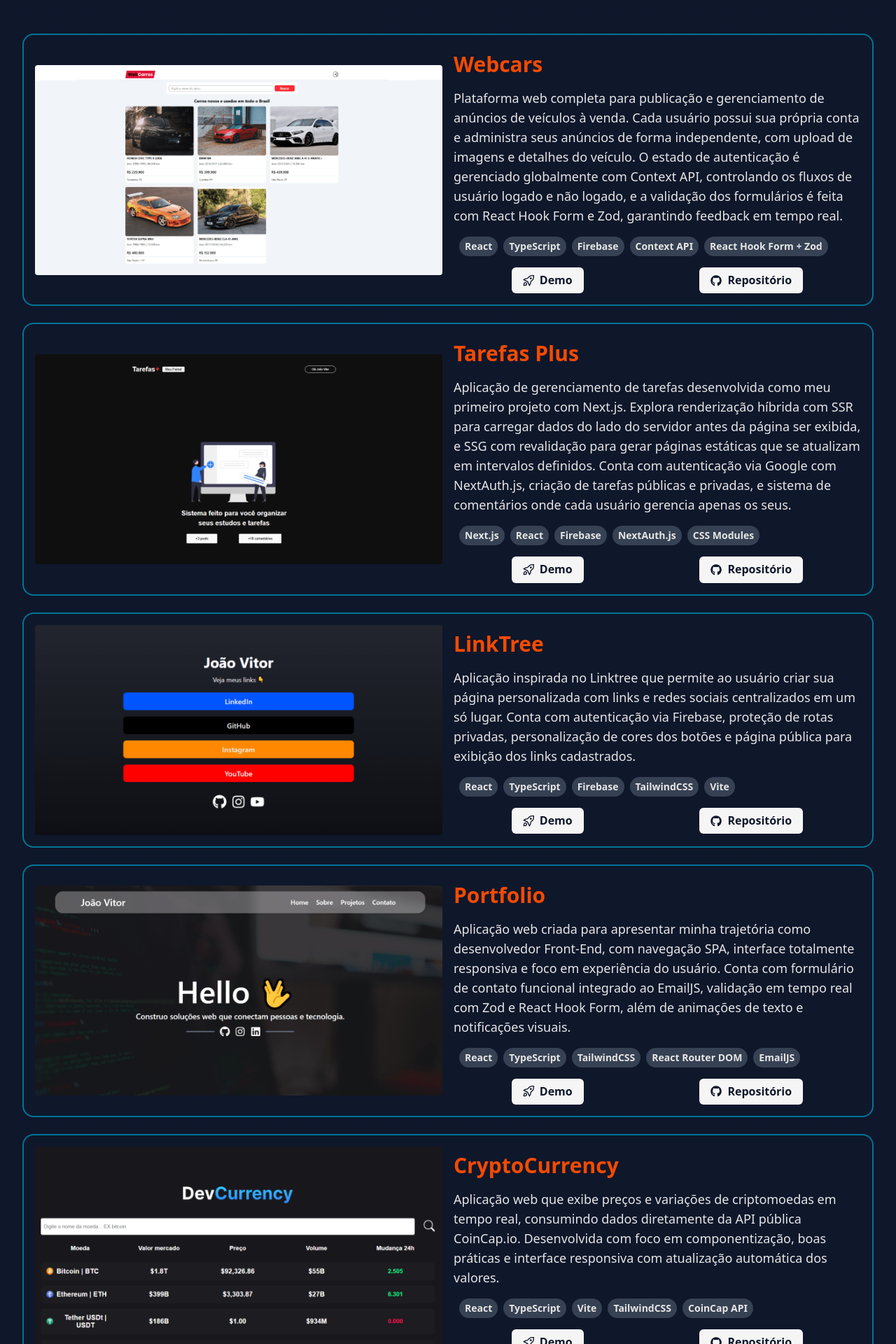
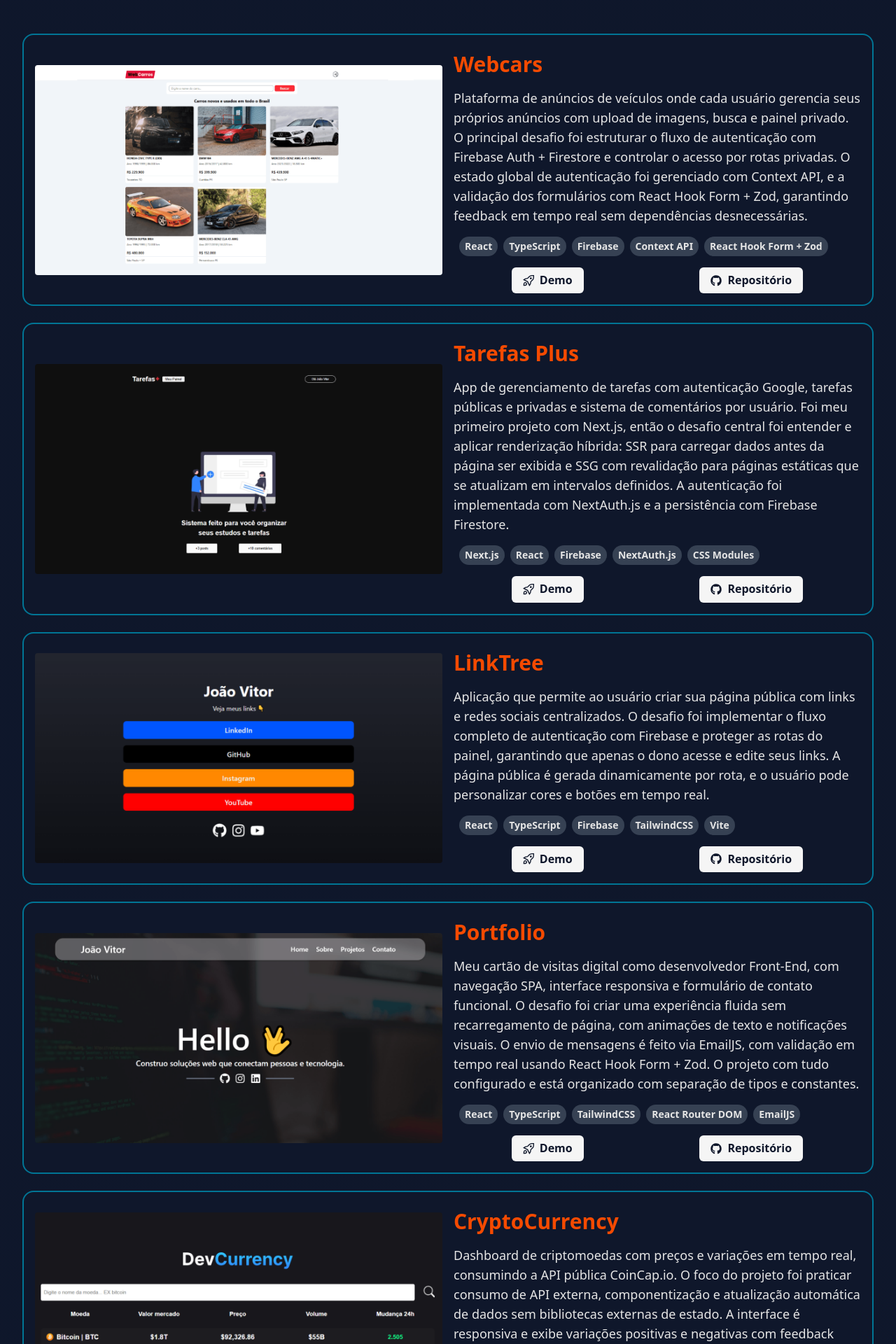
Before and after one commit to jotavitorz/joaovitor-portfolio, a React app: page /projetos in a window 1280 px wide. Shown: the part 220-2140 px from the top of the page at 70% size. Built offline with nearby package versions, Linux system fonts and the light colour scheme; no server answers; the HTML template or start-up script is replaced by a standard one.

Commit message:
feat: melhora descricoes dos projetos com contexto tecnico

```diff
--- a/src/constants/index.ts
+++ b/src/constants/index.ts
@@ -27,7 +27,7 @@
   {
     id: "1",
     title: "Webcars",
-    description: "Plataforma web completa para publicação e gerenciamento de anúncios de veículos à venda. Cada usuário possui sua própria conta e administra seus anúncios de forma independente, com upload de imagens e detalhes do veículo. O estado de autenticação é gerenciado globalmente com Context API, controlando os fluxos de usuário logado e não logado, e a validação dos formulários é feita com React Hook Form e Zod, garantindo feedback em tempo real.",
+    description: "Plataforma de anúncios de veículos onde cada usuário gerencia seus próprios anúncios com upload de imagens, busca e painel privado. O principal desafio foi estruturar o fluxo de autenticação com Firebase Auth + Firestore e controlar o acesso por rotas privadas. O estado global de autenticação foi gerenciado com Context API, e a validação dos formulários com React Hook Form + Zod, garantindo feedback em tempo real sem dependências desnecessárias.",
     image: imgProjectWebcars,
     technologies: ["React", "TypeScript", "Firebase", "Context API", "React Hook Form + Zod"],
     repository: "https://github.com/jotavitorz/web-cars",
@@ -36,7 +36,7 @@
   {
     id: "2",
     title: "Tarefas Plus",
-    description: "Aplicação de gerenciamento de tarefas desenvolvida como meu primeiro projeto com Next.js. Explora renderização híbrida com SSR para carregar dados do lado do servidor antes da página ser exibida, e SSG com revalidação para gerar páginas estáticas que se atualizam em intervalos definidos. Conta com autenticação via Google com NextAuth.js, criação de tarefas públicas e privadas, e sistema de comentários onde cada usuário gerencia apenas os seus.",
+    description: "App de gerenciamento de tarefas com autenticação Google, tarefas públicas e privadas e sistema de comentários por usuário. Foi meu primeiro projeto com Next.js, então o desafio central foi entender e aplicar renderização híbrida: SSR para carregar dados antes da página ser exibida e SSG com revalidação para páginas estáticas que se atualizam em intervalos definidos. A autenticação foi implementada com NextAuth.js e a persistência com Firebase Firestore.",
     image: imgProjectTarefas,
     technologies: ["Next.js", "React", "Firebase", "NextAuth.js", "CSS Modules"],
     repository: "https://github.com/jotavitorz/task-manager-nextjs",
@@ -45,7 +45,7 @@
   {
     id: "3",
     title: "LinkTree",
-    description: "Aplicação inspirada no Linktree que permite ao usuário criar sua página personalizada com links e redes sociais centralizados em um só lugar. Conta com autenticação via Firebase, proteção de rotas privadas, personalização de cores dos botões e página pública para exibição dos links cadastrados.",
+    description: "Aplicação que permite ao usuário criar sua página pública com links e redes sociais centralizados. O desafio foi implementar o fluxo completo de autenticação com Firebase e proteger as rotas do painel, garantindo que apenas o dono acesse e edite seus links. A página pública é gerada dinamicamente por rota, e o usuário pode personalizar cores e botões em tempo real.",
     image: imgProjectLinks,
     technologies: ["React", "TypeScript", "Firebase", "TailwindCSS", "Vite"],
     repository: "https://github.com/jotavitorz/projeto-linktree",
@@ -54,11 +54,11 @@
   {
     id: "4",
     title: "Portfolio",
-    description: "Aplicação web criada para apresentar minha trajetória como desenvolvedor Front-End, com navegação SPA, interface totalmente responsiva e foco em experiência do usuário. Conta com formulário de contato funcional integrado ao EmailJS, validação em tempo real com Zod e React Hook Form, além de animações de texto e notificações visuais.",
+    description: "Meu cartão de visitas digital como desenvolvedor Front-End, com navegação SPA, interface responsiva e formulário de contato funcional. O desafio foi criar uma experiência fluida sem recarregamento de página, com animações de texto e notificações visuais. O envio de mensagens é feito via EmailJS, com validação em tempo real usando React Hook Form + Zod. O projeto com tudo configurado e está organizado com separação de tipos e constantes.",
     image: imgProjectPortfolio,
     technologies: ["React", "TypeScript", "TailwindCSS", "React Router DOM", "EmailJS"],
     repository: "https://github.com/jotavitorz/joaovitor-portfolio",
-    deploy: "https://joaovitor-portfolio-coral.vercel.app/",
+    deploy: "https://joaovitor-portfolio-one.vercel.app/",
   },
 ];
 
--- a/src/pages/projects/index.tsx
+++ b/src/pages/projects/index.tsx
@@ -22,7 +22,7 @@
   {
     id: "1",
     title: "Webcars",
-    description: "Plataforma web completa para publicação e gerenciamento de anúncios de veículos à venda. Cada usuário possui sua própria conta e administra seus anúncios de forma independente, com upload de imagens e detalhes do veículo. O estado de autenticação é gerenciado globalmente com Context API, controlando os fluxos de usuário logado e não logado, e a validação dos formulários é feita com React Hook Form e Zod, garantindo feedback em tempo real.",
+    description: "Plataforma de anúncios de veículos onde cada usuário gerencia seus próprios anúncios com upload de imagens, busca e painel privado. O principal desafio foi estruturar o fluxo de autenticação com Firebase Auth + Firestore e controlar o acesso por rotas privadas. O estado global de autenticação foi gerenciado com Context API, e a validação dos formulários com React Hook Form + Zod, garantindo feedback em tempo real sem dependências desnecessárias.",
     image: imgProjectWebcars,
     technologies: ["React", "TypeScript", "Firebase", "Context API", "React Hook Form + Zod"],
     repository: "https://github.com/jotavitorz/web-cars",
@@ -31,7 +31,7 @@
   {
     id: "2",
     title: "Tarefas Plus",
-    description: "Aplicação de gerenciamento de tarefas desenvolvida como meu primeiro projeto com Next.js. Explora renderização híbrida com SSR para carregar dados do lado do servidor antes da página ser exibida, e SSG com revalidação para gerar páginas estáticas que se atualizam em intervalos definidos. Conta com autenticação via Google com NextAuth.js, criação de tarefas públicas e privadas, e sistema de comentários onde cada usuário gerencia apenas os seus.",
+    description: "App de gerenciamento de tarefas com autenticação Google, tarefas públicas e privadas e sistema de comentários por usuário. Foi meu primeiro projeto com Next.js, então o desafio central foi entender e aplicar renderização híbrida: SSR para carregar dados antes da página ser exibida e SSG com revalidação para páginas estáticas que se atualizam em intervalos definidos. A autenticação foi implementada com NextAuth.js e a persistência com Firebase Firestore.",
     image: imgProjectTarefas,
     technologies: ["Next.js", "React", "Firebase", "NextAuth.js", "CSS Modules"],
     repository: "https://github.com/jotavitorz/task-manager-nextjs",
@@ -40,7 +40,7 @@
   {
     id: "3",
     title: "LinkTree",
-    description: "Aplicação inspirada no Linktree que permite ao usuário criar sua página personalizada com links e redes sociais centralizados em um só lugar. Conta com autenticação via Firebase, proteção de rotas privadas, personalização de cores dos botões e página pública para exibição dos links cadastrados.",
+    description: "Aplicação que permite ao usuário criar sua página pública com links e redes sociais centralizados. O desafio foi implementar o fluxo completo de autenticação com Firebase e proteger as rotas do painel, garantindo que apenas o dono acesse e edite seus links. A página pública é gerada dinamicamente por rota, e o usuário pode personalizar cores e botões em tempo real.",
     image: imgProjectLinks,
     technologies: ["React", "TypeScript", "Firebase", "TailwindCSS", "Vite"],
     repository: "https://github.com/jotavitorz/projeto-linktree",
@@ -49,16 +49,16 @@
   {
     id: "4",
     title: "Portfolio",
-    description: "Aplicação web criada para apresentar minha trajetória como desenvolvedor Front-End, com navegação SPA, interface totalmente responsiva e foco em experiência do usuário. Conta com formulário de contato funcional integrado ao EmailJS, validação em tempo real com Zod e React Hook Form, além de animações de texto e notificações visuais.",
+    description: "Meu cartão de visitas digital como desenvolvedor Front-End, com navegação SPA, interface responsiva e formulário de contato funcional. O desafio foi criar uma experiência fluida sem recarregamento de página, com animações de texto e notificações visuais. O envio de mensagens é feito via EmailJS, com validação em tempo real usando React Hook Form + Zod. O projeto com tudo configurado e está organizado com separação de tipos e constantes.",
     image: imgProjectPortfolio,
     technologies: ["React", "TypeScript", "TailwindCSS", "React Router DOM", "EmailJS"],
     repository: "https://github.com/jotavitorz/joaovitor-portfolio",
-    deploy: "https://joaovitor-portfolio-coral.vercel.app/",
+    deploy: "https://joaovitor-portfolio-one.vercel.app/",
   },
   {
     id: "5",
     title: "CryptoCurrency",
-    description: "Aplicação web que exibe preços e variações de criptomoedas em tempo real, consumindo dados diretamente da API pública CoinCap.io. Desenvolvida com foco em componentização, boas práticas e interface responsiva com atualização automática dos valores.",
+    description: "Dashboard de criptomoedas com preços e variações em tempo real, consumindo a API pública CoinCap.io. O foco do projeto foi praticar consumo de API externa, componentização e atualização automática de dados sem bibliotecas externas de estado. A interface é responsiva e exibe variações positivas e negativas com feedback visual claro.",
     image: imgProjectCurrency,
     technologies: ["React", "TypeScript", "Vite", "TailwindCSS", "CoinCap API"],
     repository: "https://github.com/jotavitorz/cryptocurrency-app",
@@ -67,7 +67,7 @@
   {
     id: "6",
     title: "Book Tracker",
-    description: "Aplicação para organização e acompanhamento de leituras, com cadastro de livros, controle de progresso por páginas e status automático (quero ler, lendo ou concluído). Desenvolvida com foco em lógica de estado, custom hooks e boas práticas React, com persistência dos dados via LocalStorage.",
+    description: "App para organizar e acompanhar leituras com controle de progresso por páginas e status automático (quero ler, lendo, concluído). O foco foi aprofundar lógica de estado, custom hooks e boas práticas React sem depender de backend. A persistência é feita via LocalStorage e a transição de status é calculada automaticamente com base no progresso informado pelo usuário.",
     deploy: "https://booktracker-gamma.vercel.app/",
     repository: "https://github.com/jotavitorz/book-tracker",
     image: imgProjectBook,
```
